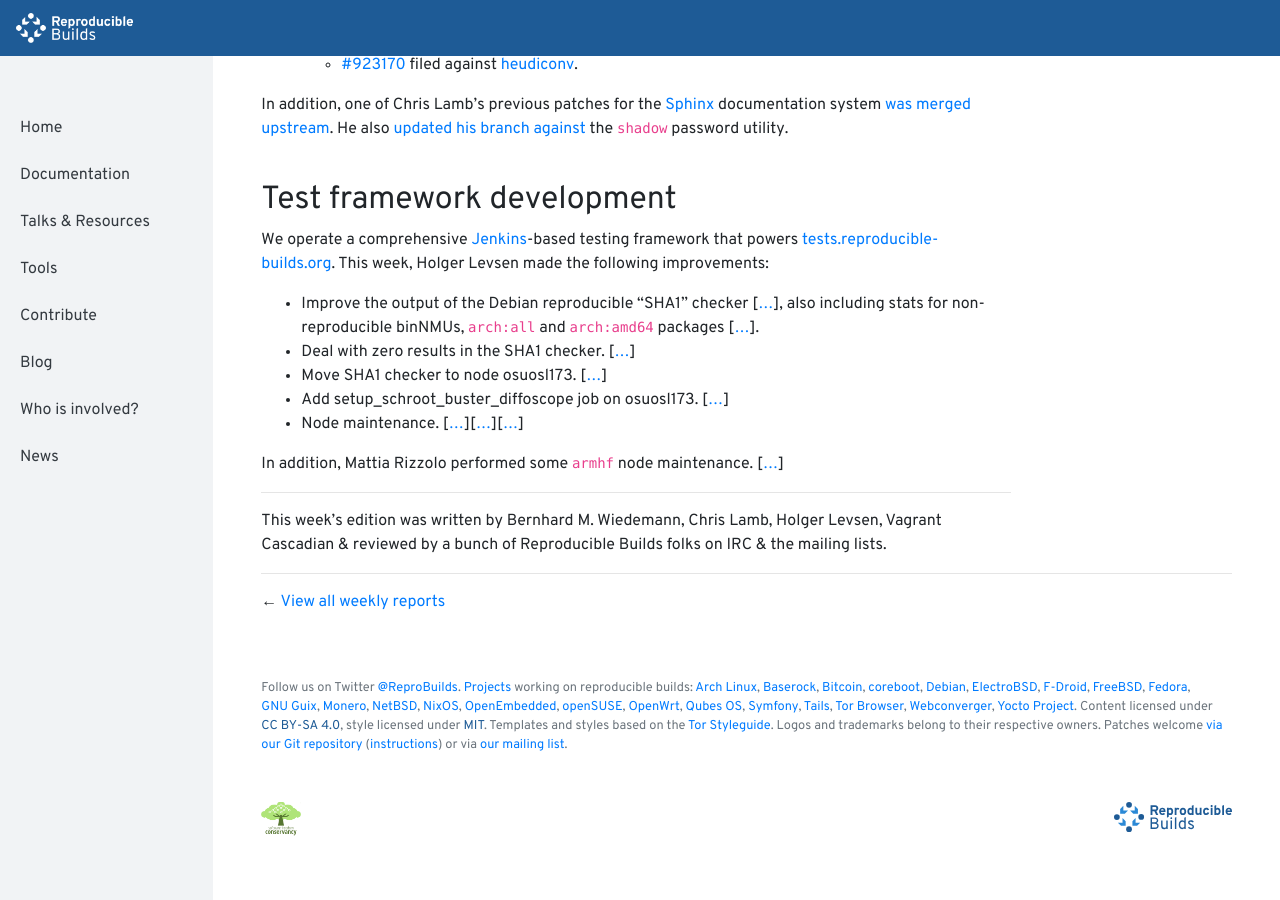
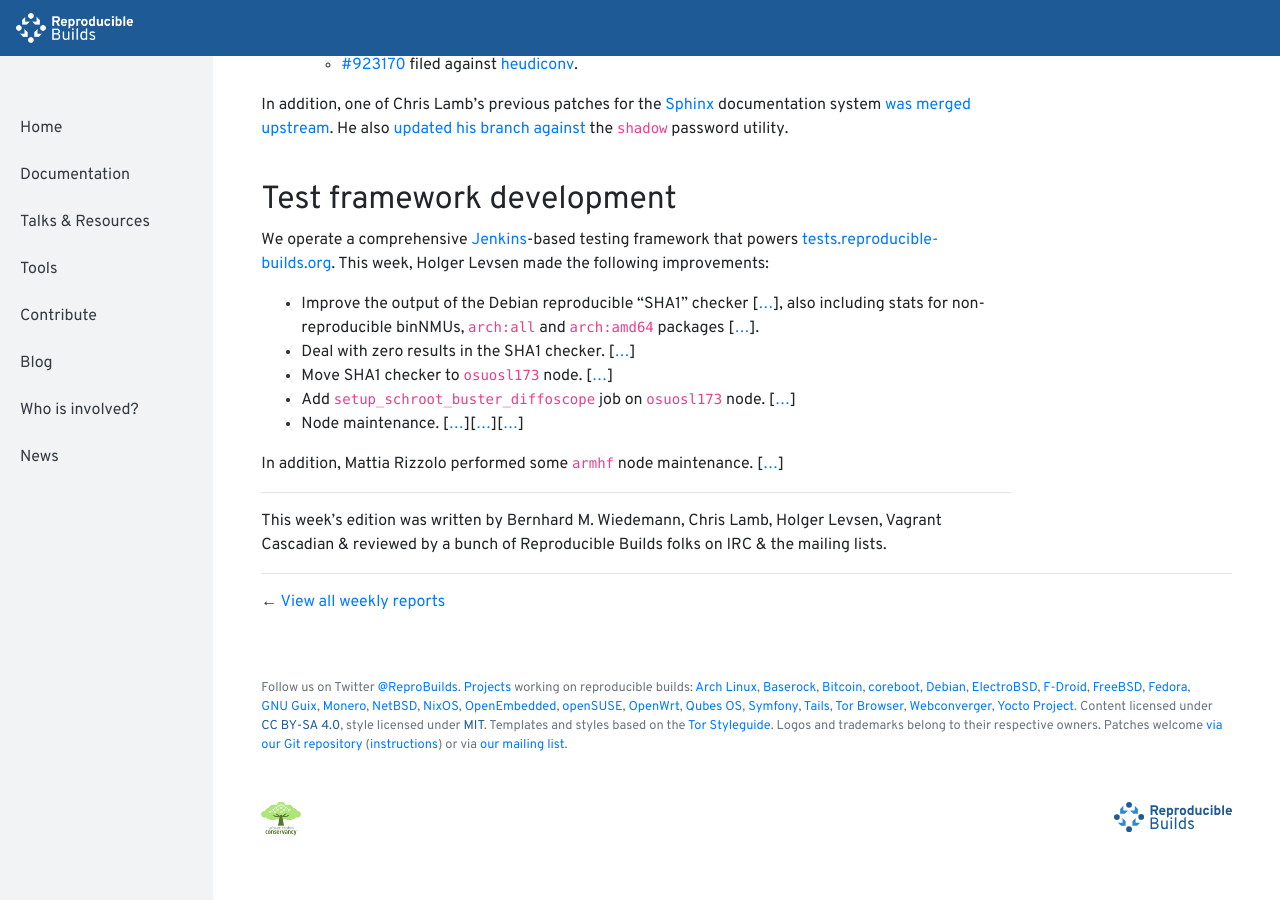
Before and after one commit to prototypefund/reproducible-website, a Jekyll site: the page built from _blog/posts/201.md, in a window 1280 px wide and 900 px high, scrolled down 2278 px. Built offline with Jekyll 4.4.1, drawn with Linux system fonts in a browser that asks for light colours.

Commit message:
Add some preformatted text.

```diff
--- a/_blog/posts/201.md
+++ b/_blog/posts/201.md
@@ -64,8 +64,8 @@
 
 * Improve the output of the Debian reproducible "SHA1" checker [[...](https://salsa.debian.org/qa/jenkins.debian.net/commit/5a50d32f)], also including stats for non-reproducible binNMUs, `arch:all` and `arch:amd64` packages [[...](https://salsa.debian.org/qa/jenkins.debian.net/commit/151b4f00)].
 * Deal with zero results in the SHA1 checker.&nbsp;[[...](https://salsa.debian.org/qa/jenkins.debian.net/commit/38bf9944)]
-* Move SHA1 checker to node osuosl173.&nbsp;[[...](https://salsa.debian.org/qa/jenkins.debian.net/commit/2d0205d5)]
-* Add setup_schroot_buster_diffoscope job on osuosl173.&nbsp;[[...](https://salsa.debian.org/qa/jenkins.debian.net/commit/8532fd178)]
+* Move SHA1 checker to `osuosl173` node.&nbsp;[[...](https://salsa.debian.org/qa/jenkins.debian.net/commit/2d0205d5)]
+* Add `setup_schroot_buster_diffoscope` job on `osuosl173` node.&nbsp;[[...](https://salsa.debian.org/qa/jenkins.debian.net/commit/8532fd178)]
 * Node maintenance.&nbsp;[[...](https://salsa.debian.org/qa/jenkins.debian.net/commit/efbe90df)][[...](https://salsa.debian.org/qa/jenkins.debian.net/commit/2d0205d5)][[...](https://salsa.debian.org/qa/jenkins.debian.net/commit/b700d342)]
 
 In addition, Mattia Rizzolo performed some `armhf` node maintenance.&nbsp;[[...](https://salsa.debian.org/qa/jenkins.debian.net/commit/50f250b9)]
```
